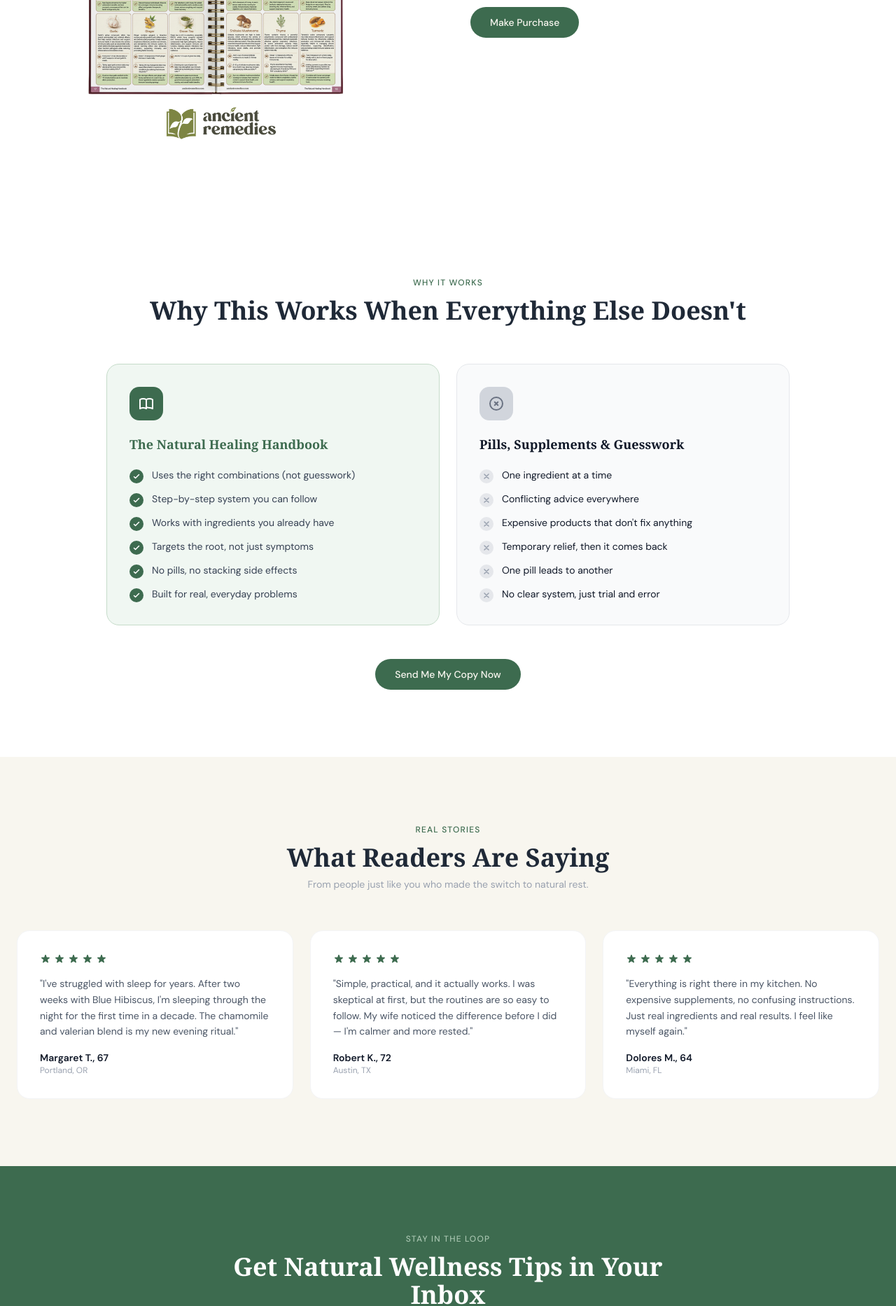
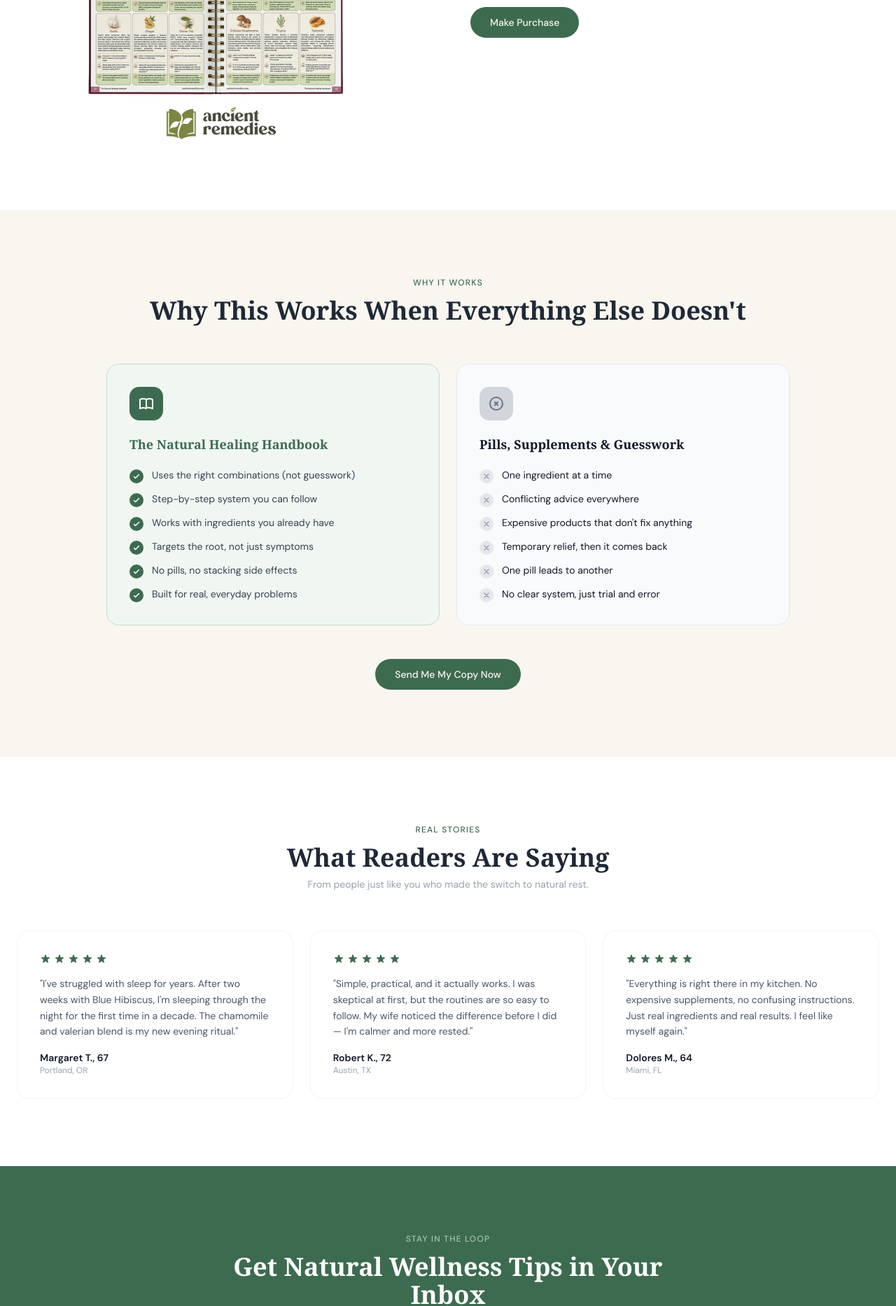
Before and after one commit to Josephixix/shell1, a Next.js app: page / in a window 1280 px wide. Shown: the part 1156-3023 px from the top of the page at 70% size. Built offline with nearby package versions, Linux system fonts and the light colour scheme.

Commit message:
background

```diff
--- a/src/app/page.tsx
+++ b/src/app/page.tsx
@@ -128,7 +128,7 @@ const handleSubscribe = (e: React.FormEvent<HTMLFormElement>) => {
 
 
       {/* COMPARISON */}
-<section className="bg-white py-24">
+<section className="bg-[#f8f6ef] py-24">
   <div className="max-w-5xl mx-auto px-6">
     <p className="text-xs uppercase tracking-widest text-[#3d6b4f] font-medium text-center mb-3">
       Why It Works
@@ -217,7 +217,7 @@ const handleSubscribe = (e: React.FormEvent<HTMLFormElement>) => {
 </section>
 
       {/* TESTIMONIALS */}
-      <section className="bg-[#f8f6ef] py-24">
+      <section className="bg-white py-24">
         <div className="max-w-7xl mx-auto px-6">
           <p className="text-xs uppercase tracking-widest text-[#3d6b4f] font-medium text-center mb-3">
             Real Stories
```
